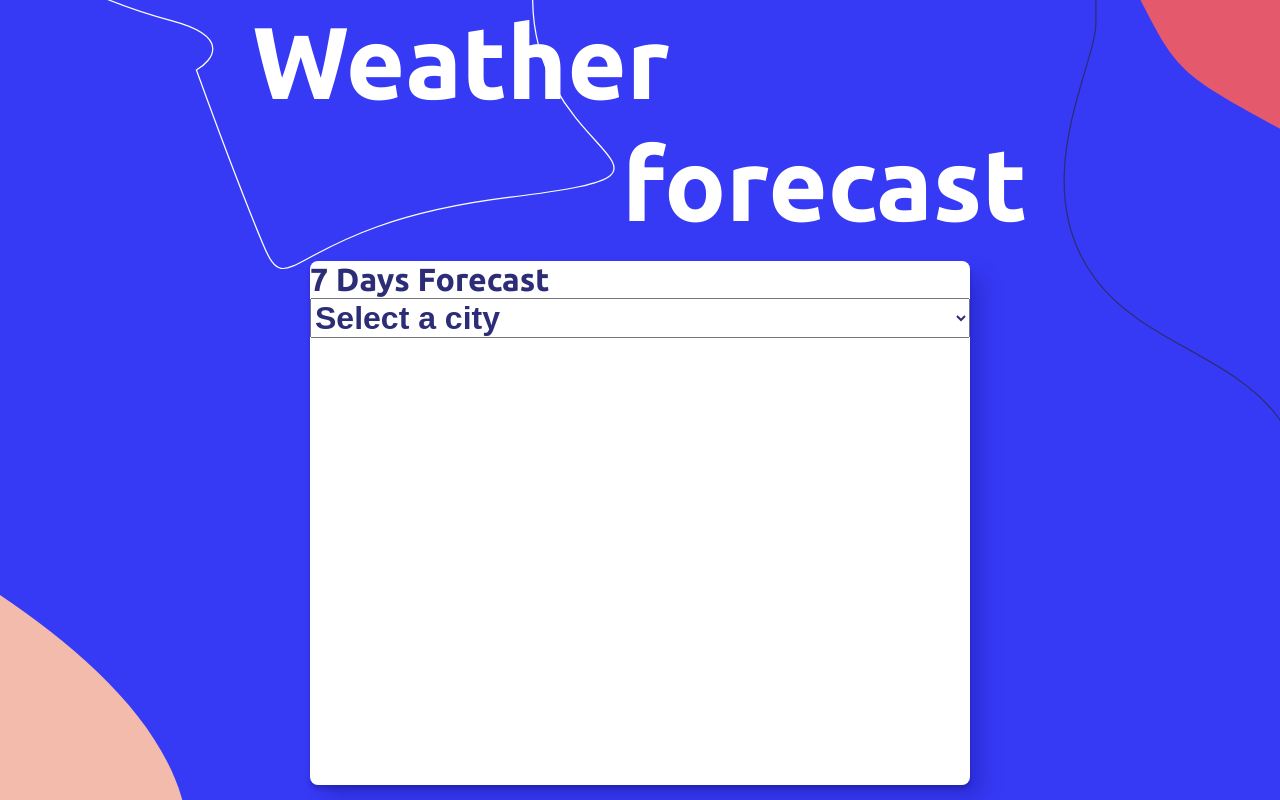
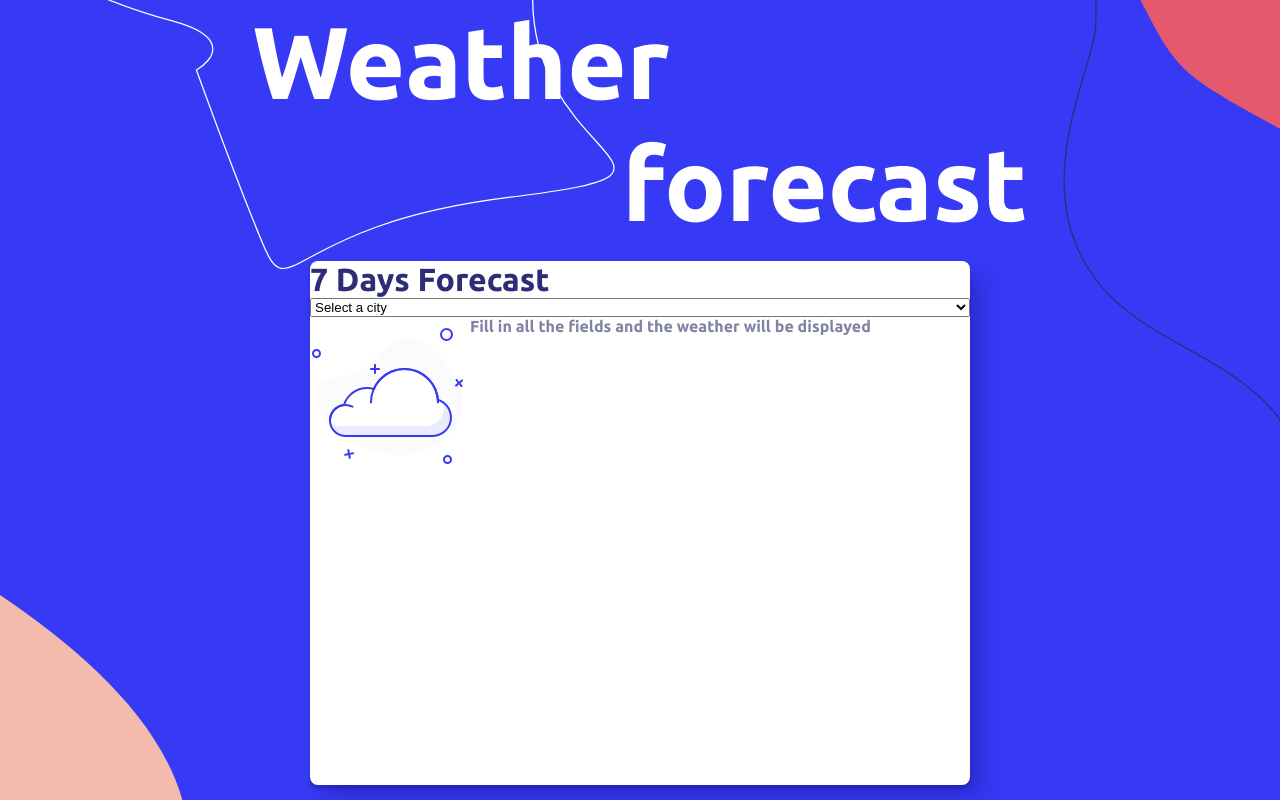
Before and after one commit to kseniasalabaeva/weathercast, a React (Create React App) app: page / in a window 1280 px wide. Shown: the top 800 px of the page. Built offline with nearby package versions, Linux system fonts and the light colour scheme.

Commit message:
Added empty-card component

```diff
--- /dev/null
+++ b/src/components/empty-card/EmptyCard.tsx
@@ -0,0 +1,27 @@
+import React from 'react'
+import PropTypes from 'prop-types'
+import weatherbg from '../../images/weatherbg.svg'
+
+interface IEmptyCard {
+  className: string;
+}
+
+const EmptyCard: React.FC<IEmptyCard> = ({
+  className
+}) => {
+  return (
+    <div className={className}>
+      <img
+        className={`${className}__img`}
+        src={weatherbg}
+      />
+      <span className={`${className}__desc`}>Fill in all the fields and the weather will be displayed</span>
+    </div>
+  )
+}
+
+EmptyCard.propTypes = {
+  className: PropTypes.any
+}
+
+export default EmptyCard
--- a/src/pages/Home/Homepage.scss
+++ b/src/pages/Home/Homepage.scss
@@ -46,9 +46,19 @@
             box-shadow: 0px 4px 4px rgba(4, 5, 73, 0.25), 14px 14px 20px rgba(5, 6, 114, 0.2);
 
             .week-card {
-                font-size: $h1;
-                color: $base_strong;
-                font-weight: 700;
+                display: flex;
+
+                .week-card__title {
+                    font-size: $h1;
+                    color: $base_strong;
+                    font-weight: 700;
+                }
+
+                .bg-content__desc {
+                    font-size: $body;
+                    color: $secondary;
+                    font-weight: bold;
+                }
             }
 
             .past-card {
--- a/src/pages/Home/Homepage.tsx
+++ b/src/pages/Home/Homepage.tsx
@@ -4,6 +4,7 @@ import axios from 'axios'
 import Select from '../../components/select/Select'
 import { City, Coordinates } from '../../utils'
 import WeatherCard from '../../components/weather-card/WeatherCard'
+import EmptyCard from '../../components/empty-card/EmptyCard'
 
 const Homepage = () => {
   const [serverdata, setServerData] = useState<Array<any>>([])
@@ -46,17 +47,18 @@ const Homepage = () => {
             onChange={handleCityChange}
           />
            { serverdata.length
-             ? serverdata.map(item => <WeatherCard
+             ? serverdata.map(item =>
+              <WeatherCard
                 key={item.dt}
                 item={item}
                 className="week-card__item"
-               />)
-             : ''
+              />)
+             : <EmptyCard className="week-card bg-content"/>
            }
             {console.log('this is serverdata.lat from jsx ', serverdata)}
         </div>
           <div className="card__item past-card">
-            <span className="past-card__title">Forecast for a Datee in the Past</span>
+            <span className="past-card__title">Forecast for a Date in the Past</span>
             <select className="past-card city-select">
               <option>Bigcity1</option>
               <option>Smallcity2</option>
```
Also changed, not shown: src/components/empty-card/EmptyCard.scss (added), src/images/weatherbg.svg (added).
